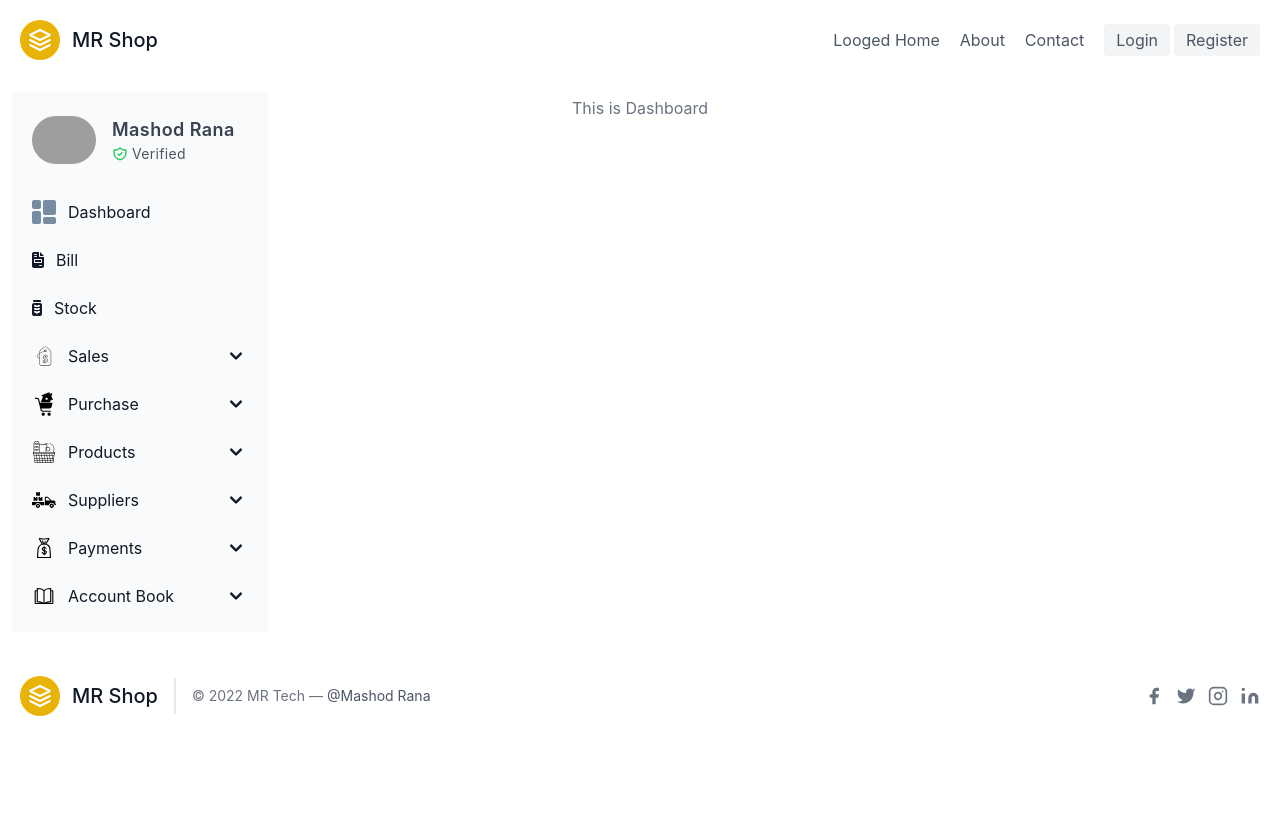
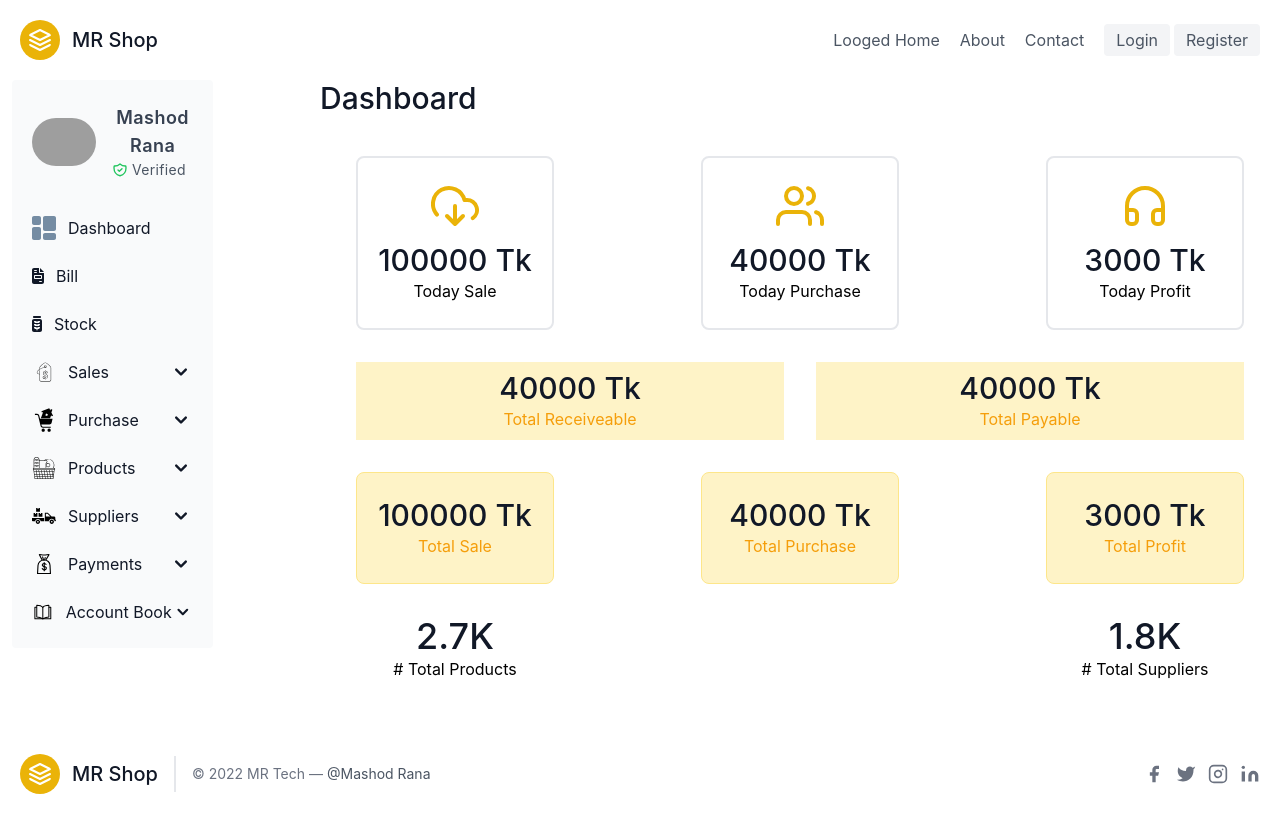
Before and after one commit to samueltefera/potential-inventory, a React (Create React App) app in the folder client/: page /dashboard in a window 1280 px wide. Before the commit the page ends 800 px from the top, so only its background shows below. Built offline with nearby package versions, Linux system fonts and the light colour scheme; grey boxes are pictures that could not be loaded.

Commit message:
dashboard ui elements done

```diff
--- a/client/src/Components/Dashboard/Dashboard.js
+++ /dev/null
@@ -1,9 +0,0 @@
-const Dashboard = ()=>{
-    return(
-        <>
-        <h1>This is Dashboard</h1>
-        </>
-    );
-};
-
-export default Dashboard;
--- /dev/null
+++ b/client/src/Components/Dashboard/Dashboard.jsx
@@ -0,0 +1,93 @@
+const Dashboard = () => {
+    return (
+        <>
+            <h1 class="text-start sm:text-3xl text-2xl font-medium title-font text-gray-900">Dashboard</h1>
+
+            <div class="container px-5 py-6 mx-auto">
+                <div class="flex flex-wrap justify-between text-center">
+                    <div class="p-4 md:w-1/4 sm:w-1/2 w-full">
+                        <div class="border-2 border-gray-200 px-4 py-6 rounded-lg">
+                            <svg fill="none" stroke="currentColor" stroke-linecap="round" stroke-linejoin="round" stroke-width="2" class="text-yellow-500 w-12 h-12 mb-3 inline-block" viewBox="0 0 24 24">
+                                <path d="M8 17l4 4 4-4m-4-5v9"></path>
+                                <path d="M20.88 18.09A5 5 0 0018 9h-1.26A8 8 0 103 16.29"></path>
+                            </svg>
+                            <h2 class="title-font font-medium text-3xl text-gray-900">100000 Tk</h2>
+                            <p class="leading-relaxed">Today Sale</p>
+                        </div>
+                    </div>
+                    <div class="p-4 md:w-1/4 sm:w-1/2 w-full">
+                        <div class="border-2 border-gray-200 px-4 py-6 rounded-lg">
+                            <svg fill="none" stroke="currentColor" stroke-linecap="round" stroke-linejoin="round" stroke-width="2" class="text-yellow-500 w-12 h-12 mb-3 inline-block" viewBox="0 0 24 24">
+                                <path d="M17 21v-2a4 4 0 00-4-4H5a4 4 0 00-4 4v2"></path>
+                                <circle cx="9" cy="7" r="4"></circle>
+                                <path d="M23 21v-2a4 4 0 00-3-3.87m-4-12a4 4 0 010 7.75"></path>
+                            </svg>
+                            <h2 class="title-font font-medium text-3xl text-gray-900">40000 Tk</h2>
+                            <p class="leading-relaxed">Today Purchase</p>
+                        </div>
+                    </div>
+                    <div class="p-4 md:w-1/4 sm:w-1/2 w-full">
+                        <div class="border-2 border-gray-200 px-4 py-6 rounded-lg">
+                            <svg fill="none" stroke="currentColor" stroke-linecap="round" stroke-linejoin="round" stroke-width="2" class="text-yellow-500 w-12 h-12 mb-3 inline-block" viewBox="0 0 24 24">
+                                <path d="M3 18v-6a9 9 0 0118 0v6"></path>
+                                <path d="M21 19a2 2 0 01-2 2h-1a2 2 0 01-2-2v-3a2 2 0 012-2h3zM3 19a2 2 0 002 2h1a2 2 0 002-2v-3a2 2 0 00-2-2H3z"></path>
+                            </svg>
+                            <h2 class="title-font font-medium text-3xl text-gray-900">3000 Tk</h2>
+                            <p class="leading-relaxed">Today Profit</p>
+                        </div>
+                    </div>
+
+                </div>
+                <div className="flex flex-wrap">
+                    <div className="w-1/2 ">
+                        <div className="m-4 p-2 bg-amber-100">
+                            <h2 class="title-font font-medium text-3xl text-gray-900">40000 Tk</h2>
+                            <p class="leading-relaxed text-amber-500">Total Receiveable</p>
+                        </div>
+                    </div>
+                    <div className="w-1/2">
+                        <div className="m-4 p-2 bg-amber-100">
+                            <h2 class="title-font font-medium text-3xl text-gray-900">40000 Tk</h2>
+                            <p class="leading-relaxed text-amber-500">Total Payable</p>
+                        </div>
+                    </div>
+                </div>
+                <div class="flex flex-wrap justify-between text-center">
+                    <div class="p-4 md:w-1/4 sm:w-1/2 w-full">
+                        <div class="border border-amber-200 bg-amber-100 px-4 py-6 rounded-lg">
+                            <h2 class="title-font font-medium text-3xl text-gray-900">100000 Tk</h2>
+                            <p class="leading-relaxed text-amber-500">Total Sale</p>
+                        </div>
+                    </div>
+                    <div class="p-4 md:w-1/4 sm:w-1/2 w-full">
+                        <div class="border border-amber-200 bg-amber-100 px-4 py-6 rounded-lg">
+                            <h2 class="title-font font-medium text-3xl text-gray-900">40000 Tk</h2>
+                            <p class="leading-relaxed text-amber-500">Total Purchase</p>
+                        </div>
+                    </div>
+                    <div class="p-4 md:w-1/4 sm:w-1/2 w-full">
+                        <div class="border border-amber-200 bg-amber-100 px-4 py-6 rounded-lg">
+
+                            <h2 class="title-font font-medium text-3xl text-gray-900">3000 Tk</h2>
+                            <p class="leading-relaxed text-amber-500">Total Profit</p>
+                        </div>
+                    </div>
+
+                </div>
+
+                <div class="flex flex-wrap text-center justify-between">
+                    <div class="p-4 sm:w-1/4 w-1/2">
+                        <h2 class="title-font font-medium sm:text-4xl text-3xl text-gray-900">2.7K</h2>
+                        <p class="leading-relaxed"># Total Products</p>
+                    </div>
+                    <div class="p-4 sm:w-1/4 w-1/2">
+                        <h2 class="title-font font-medium sm:text-4xl text-3xl text-gray-900">1.8K</h2>
+                        <p class="leading-relaxed"># Total Suppliers</p>
+                    </div>
+                </div>
+            </div>
+        </>
+    );
+};
+
+export default Dashboard;
--- a/client/src/Components/SideMenu.jsx
+++ b/client/src/Components/SideMenu.jsx
@@ -6,7 +6,7 @@ import { AccountBookIcon, BillingIcon, DashboardIcon, PaymentsIcon, ProductsIcon
 const SideMenu = () => {
   return (
     <>
-      <aside class="w-64" aria-label="Sidebar">
+      <aside class="w-full" aria-label="Sidebar">
         <div class="overflow-y-auto py-4 px-3 bg-gray-50 rounded dark:bg-gray-800">
           <div class="flex items-center space-x-4 p-2 mb-5">
             <img
--- a/client/src/Pages/HomePage/LoggedHome.js
+++ b/client/src/Pages/HomePage/LoggedHome.js
@@ -23,12 +23,11 @@ import ViewSuppliers from "../../Components/Suppliers/ViewSuppliers";
 const LoggedHome = () => {
   return (
     <>
-      <div class="flex flex-wrap  w-full h-full">
-        <div class="w-2/12 bg-white rounded p-3 ">
+      <div class="flex flex-wrap justify-between  w-full h-full">
+        <div class="w-2/12 bg-white rounded pl-3">
           <SideMenu />
         </div>
-        <div class="w-8/12">
-          <div class="p-4 text-gray-500">
+        <div class="ml-2 w-9/12">
             <Routes>
               <Route path="" element={<Dashboard />} />
               <Route path="bill" element={<Bill />} />
@@ -60,7 +59,7 @@ const LoggedHome = () => {
 
             </Routes>
           </div>
-        </div>
+
       </div>
     </>
   );
```
